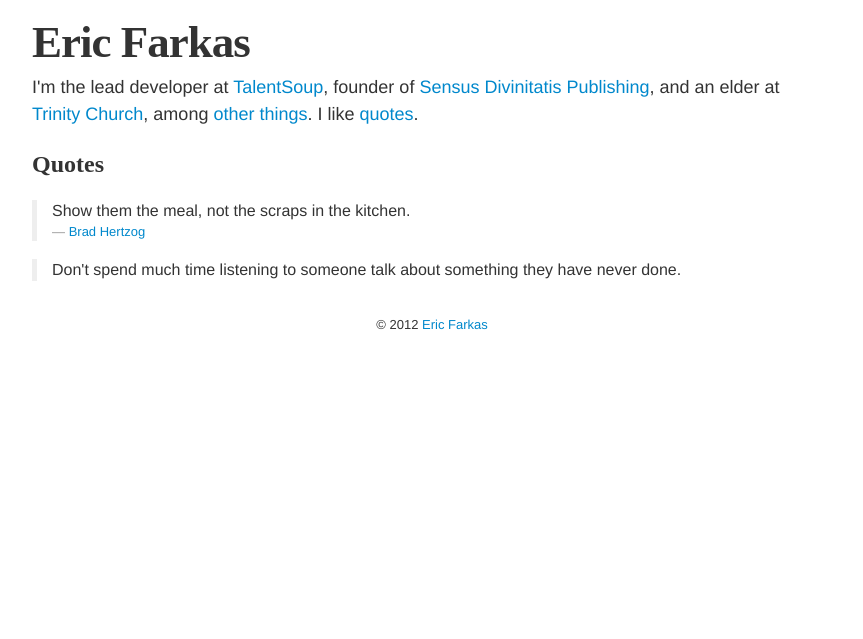
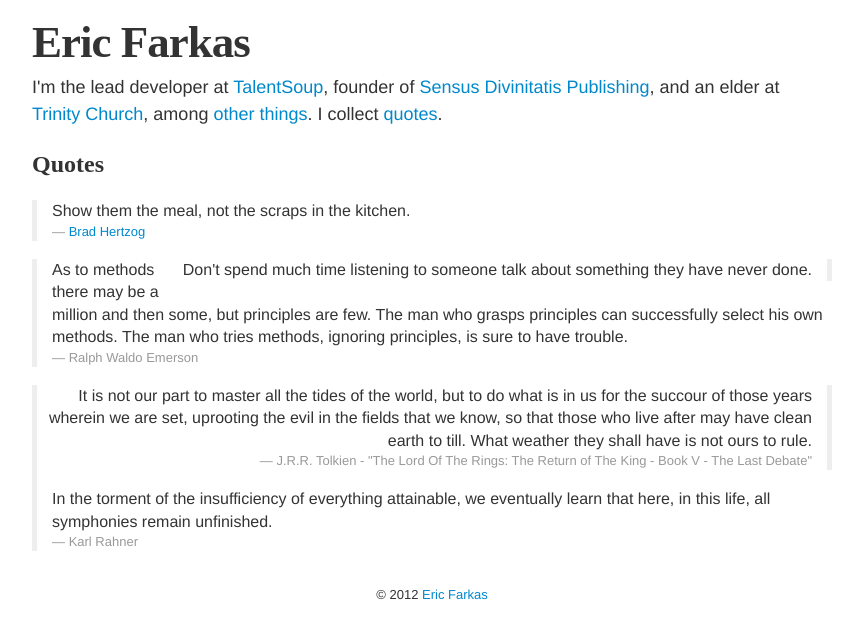
Before and after one commit to speric/speric.github.com, a Jekyll site: the page built from quotes.html, in a window 1280 px wide. Shown: the top 639 px of the page, without its empty margins (208-1071 px from the left). Built offline with Jekyll 4.4.1, drawn with Linux system fonts in a browser that asks for light colours; some web fonts are replaced; Markdown is read by kramdown in place of the engine named in the settings.

Commit message:
More quotes

```diff
--- a/_layouts/layout.html
+++ b/_layouts/layout.html
@@ -15,7 +15,7 @@
 			<div style="margin-top:20px;">
 				<header class="jumbotron subhead">
 				  <h1><a href="/">Eric Farkas</a></h1>
-				  <p class="lead">I'm the lead developer at <a href="https://talentsoup.com">TalentSoup</a>, founder of <a href="http://sensusdivinitatis.com">Sensus Divinitatis Publishing</a>, and an elder at <a href="http://trinitychurchlongisland.com">Trinity Church</a>, among <a href="/about">other things</a>.  I like <a href="/quotes">quotes</a>.</p>
+				  <p class="lead">I'm the lead developer at <a href="https://talentsoup.com">TalentSoup</a>, founder of <a href="http://sensusdivinitatis.com">Sensus Divinitatis Publishing</a>, and an elder at <a href="http://trinitychurchlongisland.com">Trinity Church</a>, among <a href="/about">other things</a>.  I collect <a href="/quotes">quotes</a>.</p>
 				</header>
 			</div>
 
--- a/quotes.html
+++ b/quotes.html
@@ -10,6 +10,21 @@ title: "Quotes | Eric Farkas"
   <small><a href="http://www.refpres.com/leadership">Brad Hertzog</a></small>
 </blockquote>
 
-<blockquote>
+<blockquote class="pull-right">
   <p>Don't spend much time listening to someone talk about something they have never done.</p>
 </blockquote>
+
+<blockquote>
+  <p>As to methods there may be a million and then some, but principles are few. The man who grasps principles can successfully select his own methods. The man who tries methods, ignoring principles, is sure to have trouble.</p>
+  <small>Ralph Waldo Emerson</small>
+</blockquote>
+
+<blockquote class="pull-right">
+  <p>It is not our part to master all the tides of the world, but to do what is in us for the succour of those years wherein we are set, uprooting the evil in the fields that we know, so that those who live after may have clean earth to till. What weather they shall have is not ours to rule.</p>
+  <small>J.R.R. Tolkien - "The Lord Of The Rings: The Return of The King - Book V - The Last Debate"</small>
+</blockquote>
+
+<blockquote>
+  <p>In the torment of the insufficiency of everything attainable, we eventually learn that here, in this life, all symphonies remain unfinished.</p>
+  <small>Karl Rahner</small>
+</blockquote>
```
